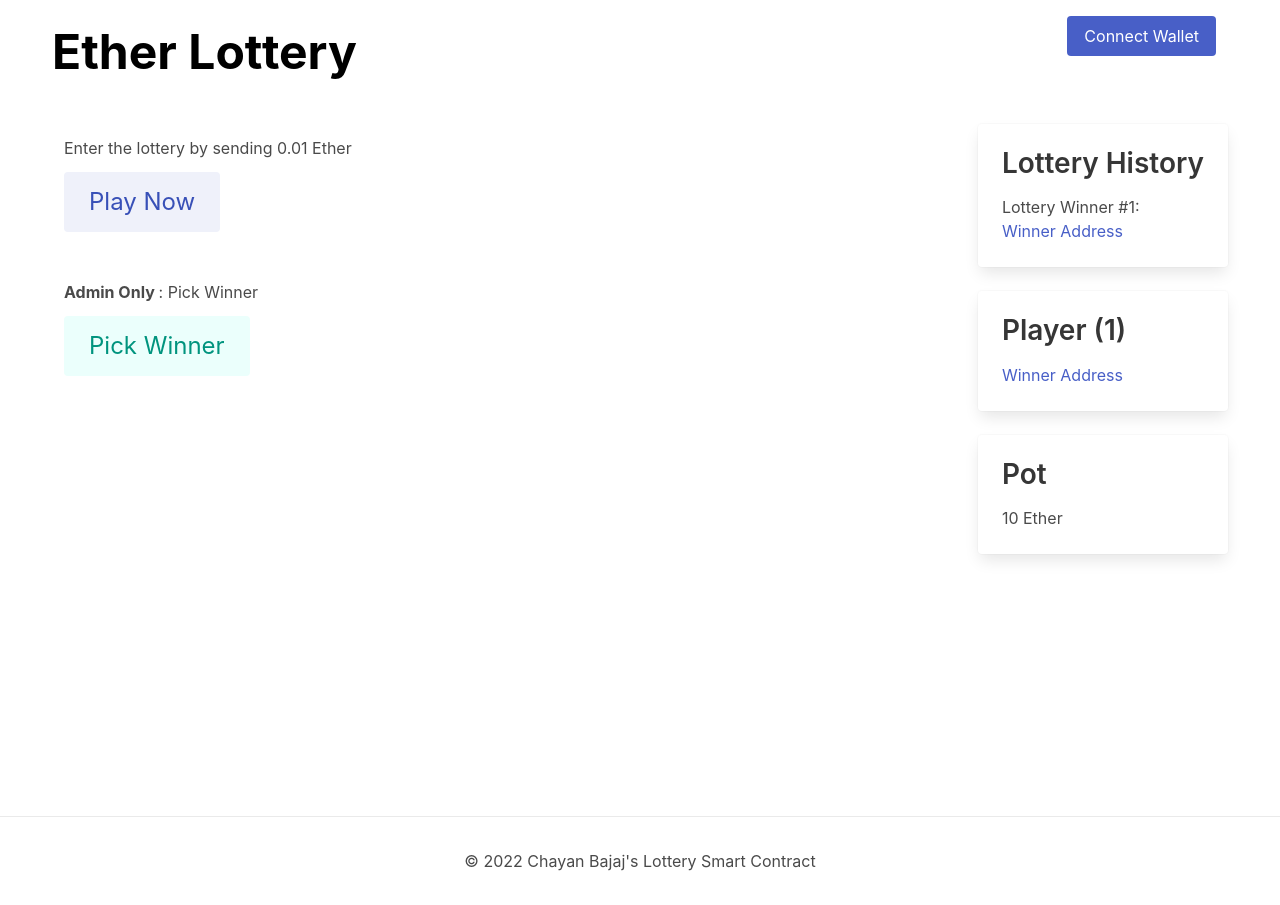
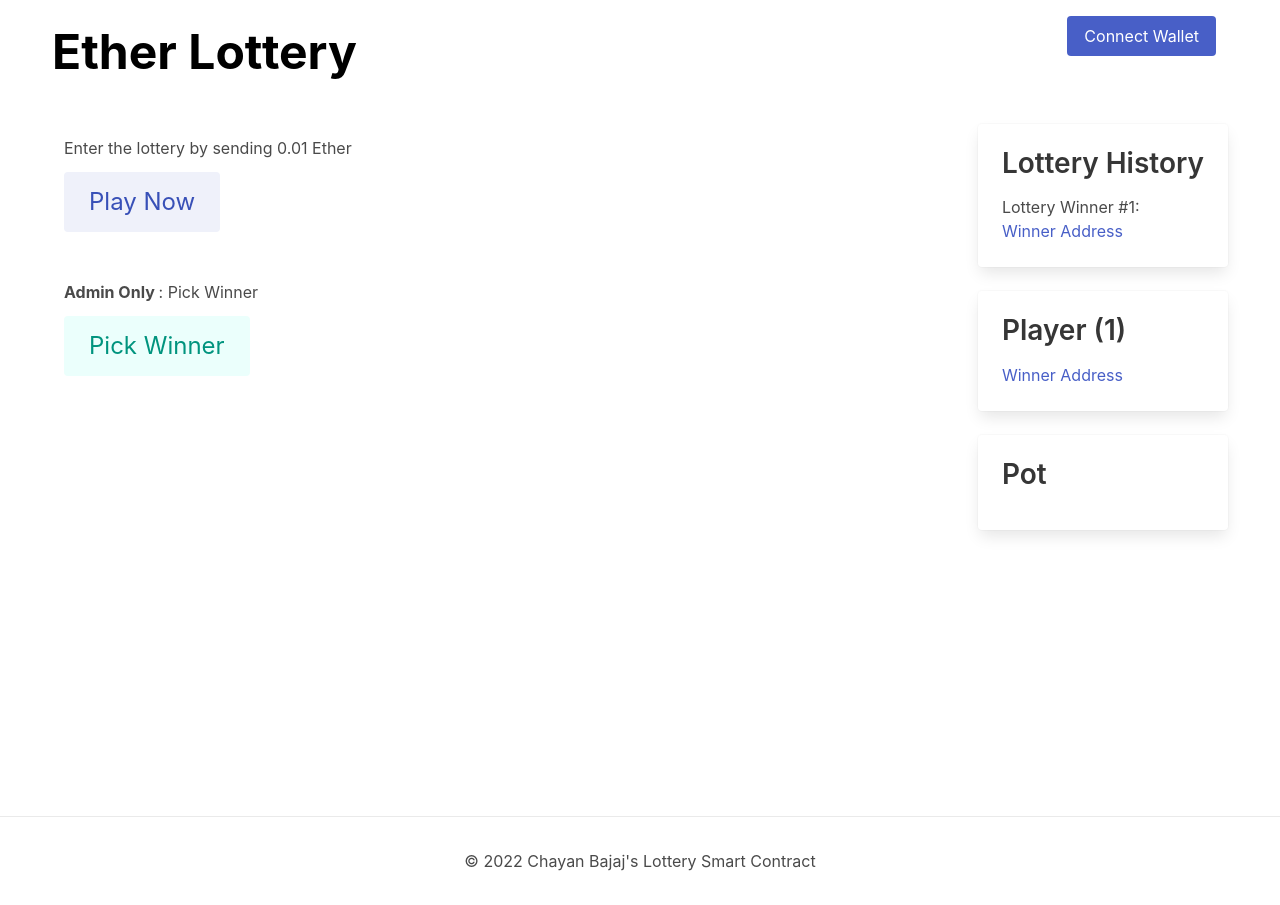
Before and after one commit to chayanbajaj/lottery-dapp-with-ui, a Next.js app: page / in a window 1280 px wide. Built offline with nearby package versions, Linux system fonts and the light colour scheme.

Commit message:
dynamically added the get Pot content, warning: connect wallet first

```diff
--- a/pages/index.js
+++ b/pages/index.js
@@ -1,5 +1,5 @@
 import Head from 'next/head'
-import { useState } from 'react'
+import { useState, useEffect } from 'react'
 import Web3 from 'web3'
 import lotteryContract from '../blockchain/lottery'
 import styles from '../styles/Home.module.css'
@@ -9,6 +9,16 @@ export default function Home() {
   const [web3, setWeb3] = useState()
   const [address, setAddress] = useState()
   const [lcContract, setLcContract] = useState()
+  const [lotteryPot, setLotteryPot] = useState()
+
+  useEffect(()=> {
+    if(lcContract) getPot()
+  },[lcContract, lotteryPot])
+
+  const getPot = async () => {
+    const pot = await lcContract.methods.getBalance().call();
+    setLotteryPot(pot);
+  }
   const connectWalletHandler = async () => {
     // Check if we are in a browser environment && Check if MetaMask is installed
     if(typeof window !== 'undefined' && typeof window.ethereum !== 'undefined') {
@@ -102,7 +112,7 @@ export default function Home() {
                 <div className='card-content'>
                   <div className='content'>
                     <h2> Pot </h2>
-                    <p> 10 Ether </p>
+                    <p> {lotteryPot} </p>
                   </div>
                 </div>
               </div>
```
